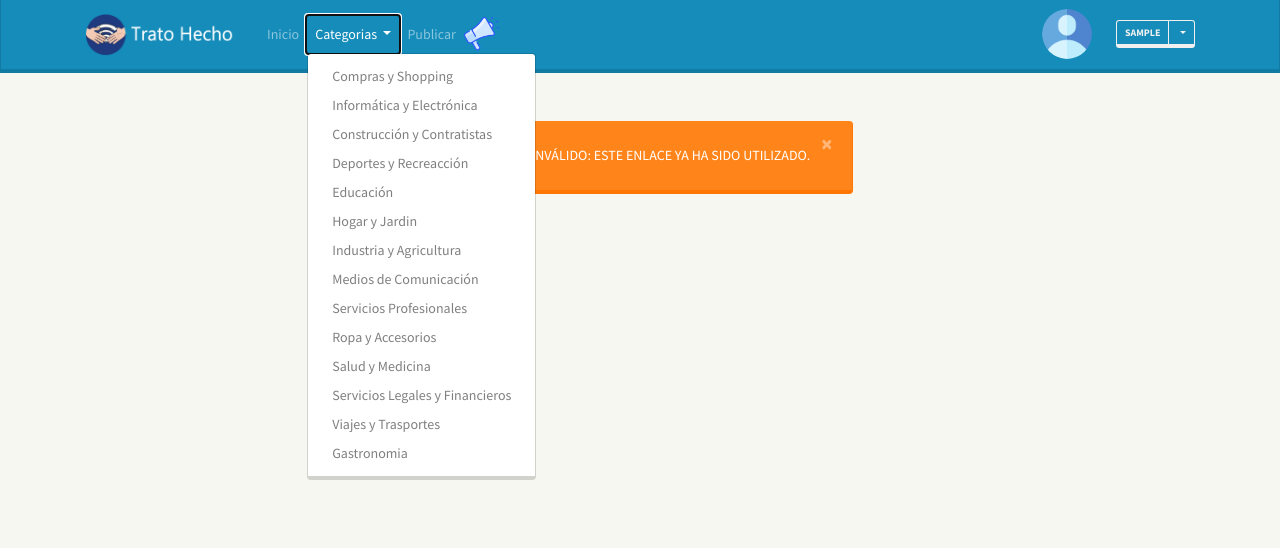
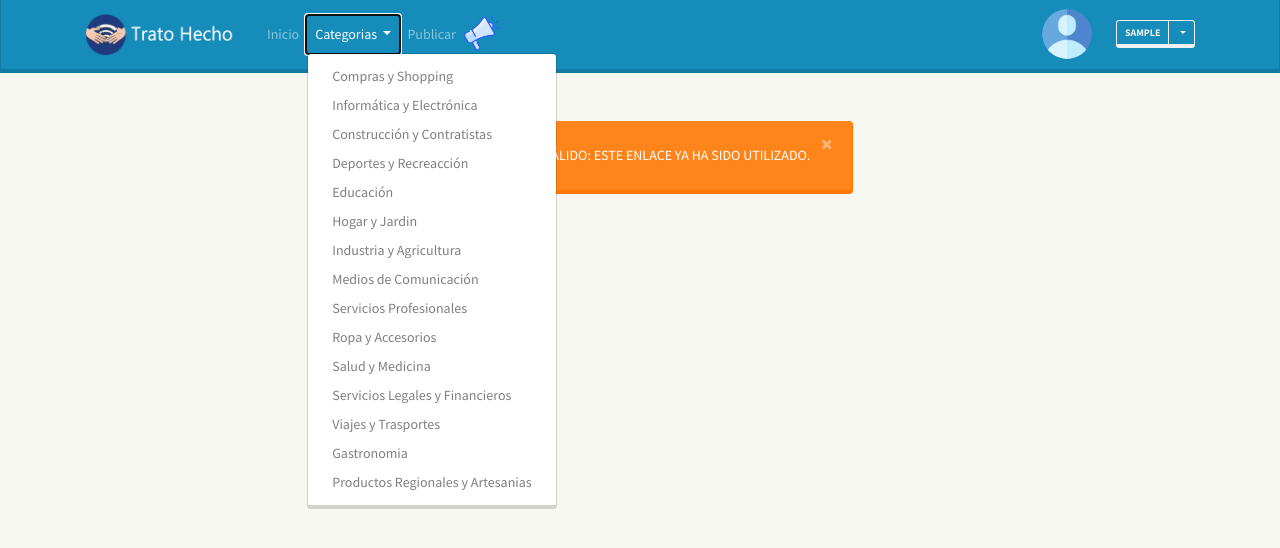
Before and after one commit to tapiaw38/bolsadeempleo, a Django app: page /user/reset/1/1/ in a window 1280 px wide, after a click on "Categorias". Shown: the top 548 px of the page. Run offline with Django 3.2, Linux system fonts and the light colour scheme; the visitor is signed in with stand-in values (Sample User, id 1); some libraries are stand-ins or nearby versions.

Commit message:
categoria-artesanias

```diff
--- a/service/forms.py
+++ b/service/forms.py
@@ -34,6 +34,7 @@ class ServiceForm(forms.ModelForm):
             ('Servicios Legales y Financieros','Servicios Legales y Financieros'),
             ('Viajes y Trasportes','Viajes y Trasportes'),
             ('Gastronomia','Gastronomia'),
+            ('Productos Regionales y Artesanias','Productos Regionales y Artesanias'),
         ]
 
 
--- a/templates/base/base.html
+++ b/templates/base/base.html
@@ -16,7 +16,6 @@
 </head>
 <body class="body">
   <!-- Facebook -->
-
   {% block nav %}
   {% endblock nav%}
 
--- a/templates/base/navbar.html
+++ b/templates/base/navbar.html
@@ -32,6 +32,7 @@
               <a class="dropdown-item" href="{% url 'search_category' 'Servicios Legales y Financieros'%}">Servicios Legales y Financieros</a>
               <a class="dropdown-item" href="{% url 'search_category' 'Viajes y Trasportes'%}">Viajes y Trasportes</a>
               <a class="dropdown-item" href="{% url 'search_category' 'Gastronomia'%}">Gastronomia</a>
+              <a class="dropdown-item" href="{% url 'search_category' 'Productos Regionales y Artesanias'%}">Productos Regionales y Artesanias</a>
             </div>
           </li>
           <li class="nav-item">
```
